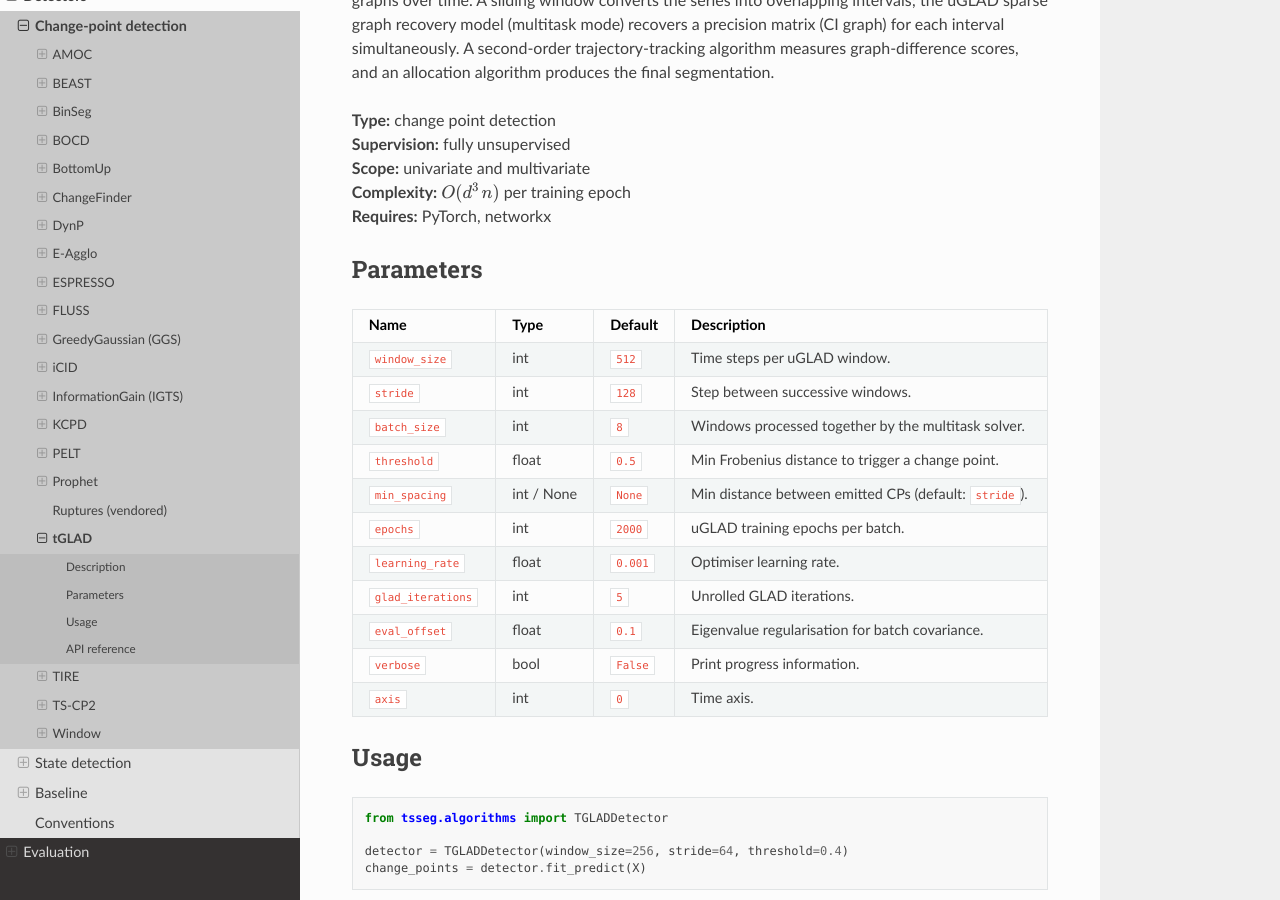
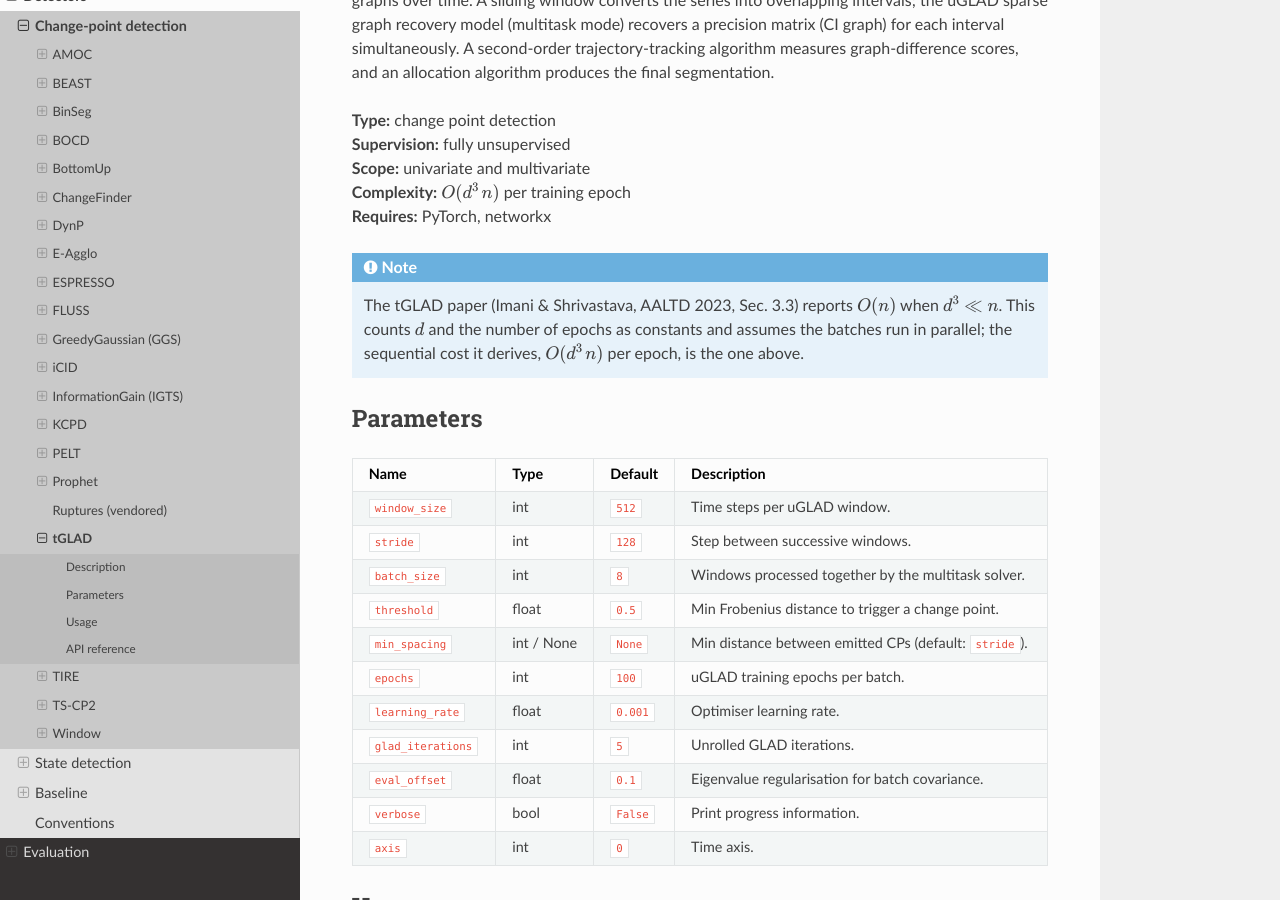
Before and after one commit to fchavelli/tsseg, a Sphinx documentation site: the page built from docs/detectors/tglad.rst, in a window 1280 px wide and 900 px high, scrolled down 299 px. Built offline with Sphinx 7.4.7 and the Read the Docs theme 3.1.0, drawn with Linux system fonts in a browser that asks for light colours.

Commit message:
docs(tglad): fix the epochs default and explain the paper's O(n) claim (#37)
The detector page listed epochs=2000; the default is 100. A note explains
that the paper's O(n) for d^3 << n treats d and the epochs as constants and
assumes parallel batches, while its sequential cost is O(d^3 n) per epoch,
as the page states. The docstring linked to a wrong repository; it now
links to Harshs27/tGLAD, the one the paper cites.

Co-authored-by: fchavelli <fchavelli@users.noreply.github.com>

```diff
--- a/docs/changelog.rst
+++ b/docs/changelog.rst
@@ -338,6 +338,11 @@ Unreleased
   ChangeFinder solves one :math:`k \times k` system per sample, so
   :math:`O(d\,n + n\,k^{3})` (the page said :math:`O(n\,k^{2})`).
 
+* The tGLAD page gives the default of ``epochs`` (100; it said 2000) and
+  explains why the paper reports :math:`O(n)` where the page states
+  :math:`O(d^{3}\,n)` per epoch. The ``TGLADDetector`` docstring links to the
+  authors' repository (``Harshs27/tGLAD``).
+
 0.2.0 (2026-09-26)
 ------------------
 
--- a/docs/detectors/tglad.rst
+++ b/docs/detectors/tglad.rst
@@ -19,6 +19,13 @@ segmentation.
 | **Scope:** univariate and multivariate
 | **Complexity:** :math:`O(d^{3}\,n)` per training epoch
 | **Requires:** PyTorch, networkx
+
+.. note::
+
+   The tGLAD paper (Imani & Shrivastava, AALTD 2023, Sec. 3.3) reports
+   :math:`O(n)` when :math:`d^{3} \ll n`. This counts :math:`d` and the number
+   of epochs as constants and assumes the batches run in parallel; the
+   sequential cost it derives, :math:`O(d^{3}\,n)` per epoch, is the one above.
 
 Parameters
 ----------
@@ -53,7 +60,7 @@ Parameters
      - Min distance between emitted CPs (default: ``stride``).
    * - ``epochs``
      - int
-     - ``2000``
+     - ``100``
      - uGLAD training epochs per batch.
    * - ``learning_rate``
      - float
```
Also changed, not shown: 1 other file.
